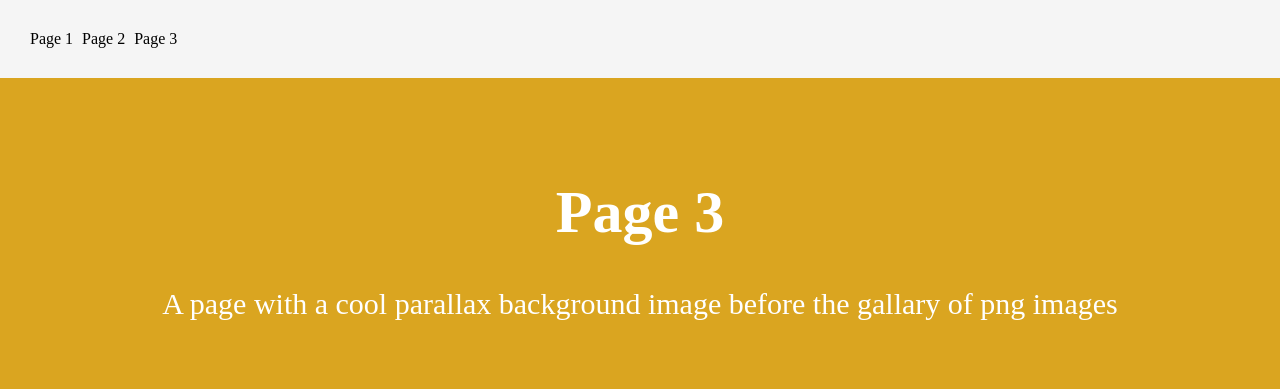
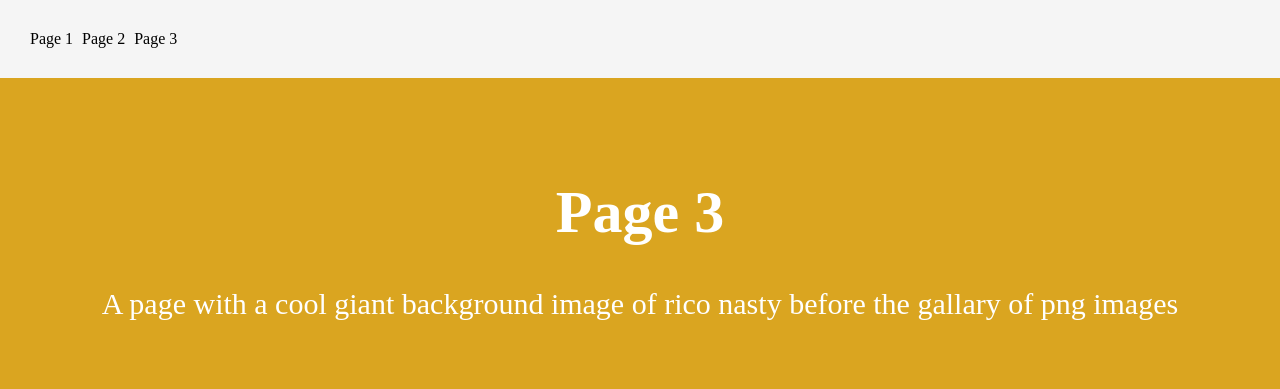
Before and after one commit to flor3nc3/lab55, a plain HTML site: page page3.html in a window 1280 px wide. Shown: the top 389 px of the page. Drawn offline with Linux system fonts and the light colour scheme.

Commit message:
changed text

```diff
--- a/page3.html
+++ b/page3.html
@@ -17,7 +17,7 @@
       <div class="header bg-3">
         <h1>Page 3</h1>
         <p>
-          A page with a cool parallax background image before the gallary of png
+          A page with a cool giant background image of rico nasty before the gallary of png
           images
         </p>
       </div>
```
